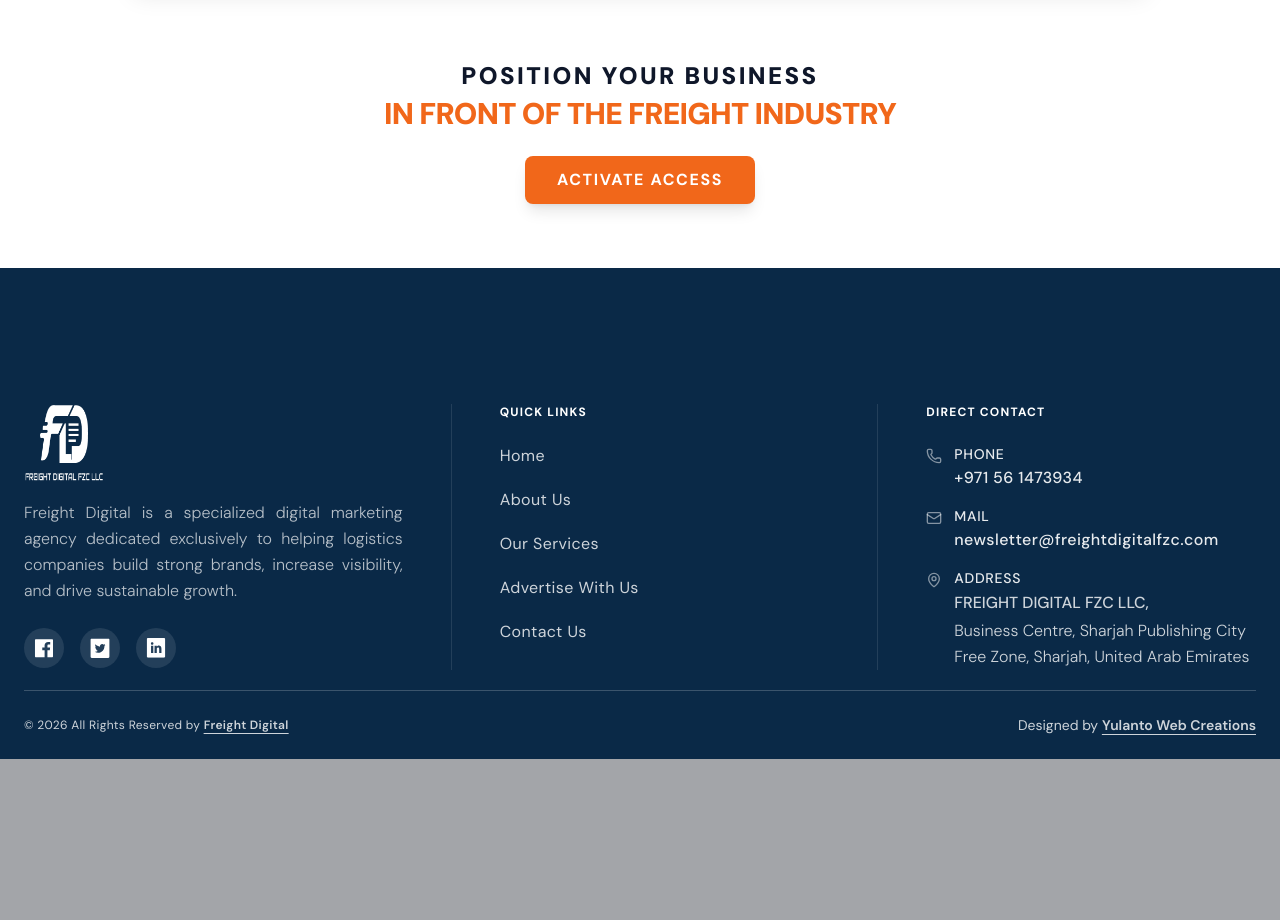
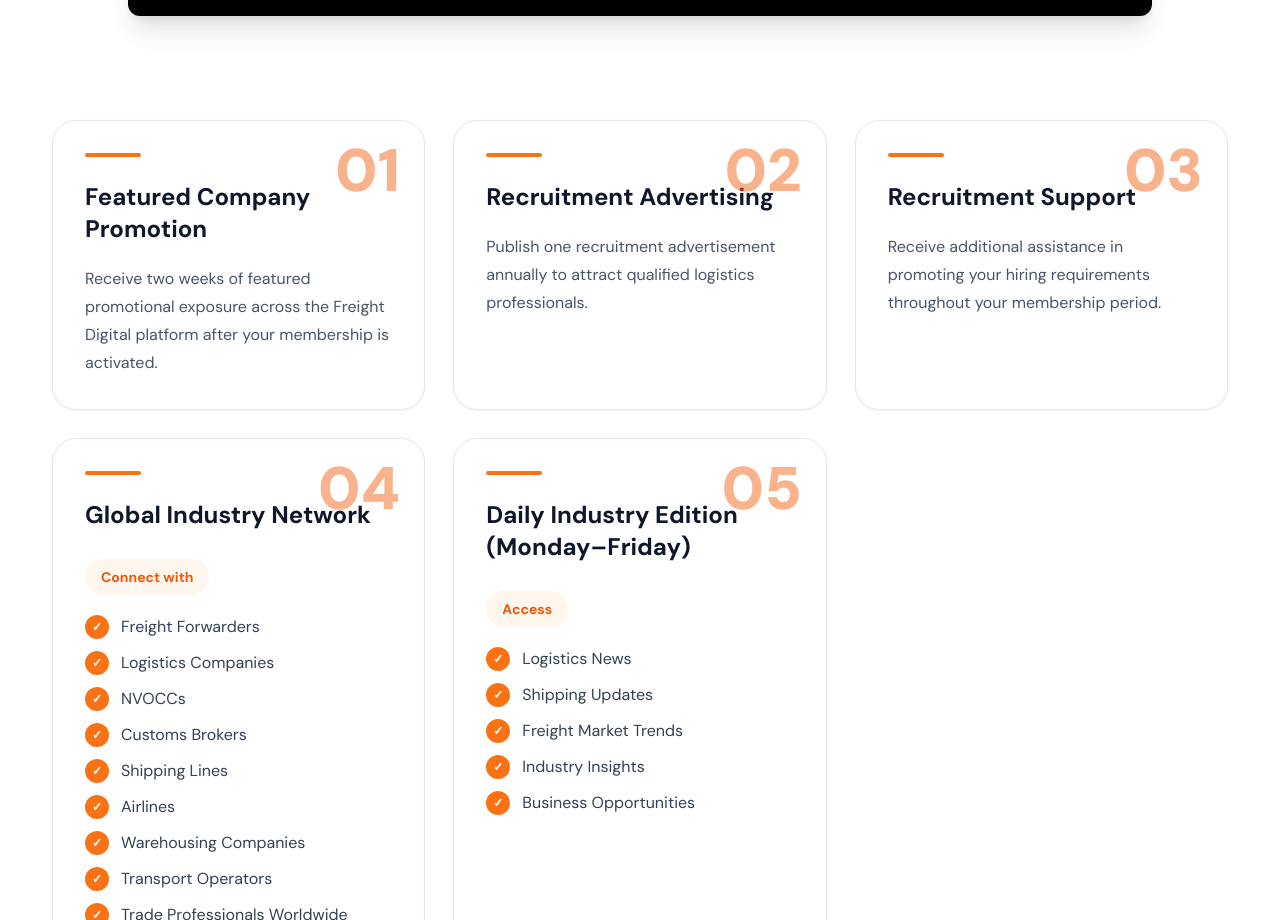
Before and after one commit to Yulanto-Developers/freight_digital, a Next.js app: page /edition in a window 1280 px wide. Shown: the part 1880-2800 px from the top of the page. Before the commit the page ends 2639 px from the top, so only its background shows below. Built offline with nearby package versions, Linux system fonts and the light colour scheme.

Commit message:
changes updated

```diff
--- a/src/Style/custome.css
+++ b/src/Style/custome.css
@@ -51,7 +51,9 @@
   /* padding-top: 20px !important; */
 }
 
-
+.slide-content{
+  height: 700px;
+}
 
 /* primary color : #f1671a */
 /* secondary color: #58595b */
--- a/src/components/Home/Hero/index.tsx
+++ b/src/components/Home/Hero/index.tsx
@@ -12,22 +12,24 @@
     {
         tag: "",
         title: "Grow Your Logistics Business \n With Digital Power",
-        desc: "Freight Digital helps freight forwarders, IATA agents, shipping companies, and logistics providers enhance their online presence, increase brand visibility, and generate high-quality business opportunities through targeted digital marketing.",
+        desc: "Freight Digital helps freight forwarders, NVOCCs, customs brokers, shipping companies, transport operators, and logistics providers increase their online visibility, strengthen their brand, and generate qualified business opportunities through specialized digital marketing solutions.",
         bgImage: "/images/banner/banner-1.1.jpg",
         accent: "from-blue-600 to-cyan-400",
+        text: '2.5rem'
     },
     {
         // Marketing Solutions Built for Freight Forwarders & Logistics Companies
         tag: "",
-        title: "Marketing Solutions  Built for Freight \n Forwarders & Logistics Companies ",
-        desc: "We specialize in digital marketing for freight forwarders, NVOCCs, transport companies, customs brokers, and logistics providers—helping them increase visibility, generate qualified leads, and grow their business globally.",
+        title: "Marketing Solutions  Built for Freight Forwarders & Logistics Companies ",
+        desc: "We specialize in digital marketing solutions for freight forwarders, NVOCCs, customs brokers, transport companies, and logistics providers—helping them increase brand visibility, generate qualified business leads, and grow their business globally.",
         bgImage: "/images/banner/banner-2.jpg",
         accent: "from-purple-600 to-pink-500",
+        text: '2.5rem'
     },
 ];
 export default function HeroSlider() {
     return (
-        <section className="relative w-full overflow-hidden paddding-hero-ls">
+        <section className="relative w-full h-full overflow-hidden paddding-hero-ls">
             <Swiper
                 modules={[Autoplay, EffectFade, Pagination]}
                 effect="fade"
@@ -40,7 +42,7 @@
                     <SwiperSlide key={i} className="relative">
                         {/* Background Image with Gradient Overlay */}
                         <div
-                            className="absolute inset-0 bg-cover bg-center transition-transform duration-[5000ms] scale-110 swiper-slide-active:scale-100"
+                            className="absolute  inset-0 bg-cover bg-center transition-transform duration-[5000ms] scale-110 swiper-slide-active:scale-100"
                             style={{ backgroundImage: `url(${slide.bgImage})` }}
                         >
                             {/* Dark Overlay - Critical for text readability */}
@@ -50,17 +52,17 @@
 
                         {/* Content Container */}
                         <div className="container relative z-10 flex flex-col justify-center px-6">
-                            <div className="max-w-3xl slide-content md:py-25">
+                            <div className="max-w-3xl slide-content  md:py-25">
                                 {/* chuma space purpose */}
                                 <span className={`inline-block px-5 py-1.5 rounded-full text-xs font-black uppercase   mb-8 shadow-lg`}>
                                     {slide.tag ?? ''}
                                 </span>
 
-                                <h1 className="text-6xl md:text-[4rem] md:mt-36 font-black text-white leading-[1.05] mb-8 drop-shadow-2xl whitespace-pre-line">
+                                <h1 className={`text-6xl md:text-[${slide.text}] md:mt-36 font-black text-white leading-[1.05] mb-8 drop-shadow-2xl whitespace-pre-line`}>
                                     {slide.title}
                                 </h1>
 
-                                <p className="text-xl text-slate-200 max-w-xl mb-12 leading-relaxed opacity-90">
+                                <p className="text-lg text-slate-200 text-justify  max-w-xl mb-12 leading-relaxed opacity-90">
                                     {slide.desc}
                                 </p>
 
--- a/src/components/Home/Service-page/page.tsx
+++ b/src/components/Home/Service-page/page.tsx
@@ -127,7 +127,7 @@
                             </h3>
 
                             <p className="text-white mb-10 max-w-xl mx-auto leading-relaxed text-lg">
-                                Join the world's leading freight network and start promoting your services today.
+                                Join the world's leading Global Logistics Hub and start promoting your services today.
                             </p>
 
                             <Link
--- a/src/components/Layout/Footer/index.tsx
+++ b/src/components/Layout/Footer/index.tsx
@@ -263,16 +263,19 @@
                             Quick Links
                         </h4>
                         <ul className="flex flex-col gap-5">
-                            {["Home", "About Us", "Our Services", "Advertise With Us", "Contact Us"].map((item) => {
-                                const path = item === "Home" ? "/" : `/${item.toLowerCase().replace(/\s+/g, "")}`;
-                                return (
-                                    <li key={item} className="transform transition-transform duration-200 hover:translate-x-1">
-                                        <Link href={path} className="text-white/80 hover:text-white text-base font-normal tracking-wide transition-colors">
-                                            {item}
-                                        </Link>
-                                    </li>
-                                );
-                            })}
+                            {[
+                                { path: '/', label: 'Home' },
+                                { path: '/about', label: 'About Us' },
+                                { path: '/service', label: 'Services' },
+                                { path: '/edition', label: 'Daily Edition' },
+                                { path: '/contact', label: 'Contact Us' },
+                            ].map((item) => (
+                                <li key={item.path} className="transform transition-transform duration-200 hover:translate-x-1">
+                                    <Link href={item.path} className="text-white/80 hover:text-white text-base font-normal tracking-wide transition-colors">
+                                        {item.label}
+                                    </Link>
+                                </li>
+                            ))}
                         </ul>
                     </div>
 
--- a/src/components/about/Mission.tsx
+++ b/src/components/about/Mission.tsx
@@ -24,15 +24,15 @@
     const data: MissionData[] = [
         {
             title: 'Our Mission',
-            description1: 'At Freight Digital, our mission is to help freight forwarding and logistics companies grow their business through powerful and effective digital marketing strategies.',
-            description2: 'We aim to improve the online presence of logistics companies by providing specialized services such as search engine optimization, and professional networking strategies. By combining industry understanding with modern digital tools, we help logistics businesses attract new clients, build credibility, and compete in the global market.',
-            description3: 'Our focus is to deliver marketing solutions that create real business opportunities for freight forwarders, customs brokers, transportation companies, and logistics service providers.',
+            description1: 'At Freight Digital, our mission is to empower freight forwarding and logistics companies to achieve sustainable business growth through strategic and results-driven digital marketing solutions.',
+            description2: 'We are committed to enhancing the online presence of logistics businesses by delivering specialized services, including Search Engine Optimization (SEO) and professional networking strategies.',
+            description3: 'Our focus is to create measurable business opportunities for freight forwarders, logistics providers, carriers, NVOCCs, customs brokers, and supply chain companies by increasing visibility, generating qualified leads, and strengthening their market presence.',
         },
         {
             title: 'Our Vision',
-            description1: 'Our vision is to become a trusted digital marketing partner for freight forwarding and logistics companies worldwide.',
-            description2: 'We strive to support logistics businesses in adapting to the digital era by helping them build strong online visibility, connect with global trade partners, and expand their reach across international markets.',
-            description3: 'Freight Digital aims to be recognized as a specialized marketing agency that understands the logistics industry and helps companies achieve long-term growth through digital innovation.',
+            description1: 'Our vision is to become the most trusted digital marketing partner for freight forwarder and logistics companies worldwide.',
+            description2: 'We strive to help logistics businesses thrive in the digital era by building strong online visibility, enhancing brand recognition, and creating meaningful connections with customers and global trade partners.',
+            description3: 'Freight Digital aims to be recognized as a leading specialized marketing partner for the logistics industry, delivering innovative digital solutions that drive sustainable growth, business development, and long-term success.',
         }
     ];
 
@@ -81,8 +81,8 @@
                     {/* Section Header */}
                     <div className="max-w-3xl mx-auto text-center mb-16">
                         <h2 className="text-5xl  pb-4 font-bold text-[#58595b] leading-tight">
-                                Our Goals at<span className="text-[#f1671a]"> Freight Digital</span>
-                            </h2>
+                            Our Goals at<span className="text-[#f1671a]"> Freight Digital</span>
+                        </h2>
 
                         <p className="text-gray-600 text-lg leading-relaxed">
                             We help freight forwarding and logistics companies leverage tailored, cutting-edge digital marketing solutions to achieve sustainable growth and stronger market visibility worldwide.
--- a/src/components/edition/index.tsx
+++ b/src/components/edition/index.tsx
@@ -1,4 +1,6 @@
+'use client'
 import React from 'react';
+import { motion } from 'framer-motion';
 import { Tag, Megaphone, IdCardLanyard, Users, Globe, CalendarDays, Newspaper } from 'lucide-react';
 
 type Cardobj = {
@@ -7,6 +9,13 @@
     desc: string;
     num: string;
 };
+
+type Fobj = {
+    fTile: string;
+    fdesc?: string;
+    heading?: string;
+    fCat?: string[];
+}
 
 function Edition() {
     const card: Cardobj[] = [
@@ -35,6 +44,49 @@
             num: '04'
         }
     ];
+    const featureDetails: Fobj[] = [
+        {
+            fTile: "Featured Company Promotion",
+            fdesc:
+                "Receive two weeks of featured promotional exposure across the Freight Digital platform after your membership is activated.",
+        },
+        {
+            fTile: "Recruitment Advertising",
+            fdesc:
+                "Publish one recruitment advertisement annually to attract qualified logistics professionals.",
+        },
+        {
+            fTile: "Recruitment Support",
+            fdesc:
+                "Receive additional assistance in promoting your hiring requirements throughout your membership period.",
+        },
+        {
+            fTile: "Global Industry Network",
+            heading: "Connect with",
+            fCat: [
+                "Freight Forwarders",
+                "Logistics Companies",
+                "NVOCCs",
+                "Customs Brokers",
+                "Shipping Lines",
+                "Airlines",
+                "Warehousing Companies",
+                "Transport Operators",
+                "Trade Professionals Worldwide",
+            ],
+        },
+        {
+            fTile: "Daily Industry Edition (Monday–Friday)",
+            heading: "Access",
+            fCat: [
+                "Logistics News",
+                "Shipping Updates",
+                "Freight Market Trends",
+                "Industry Insights",
+                "Business Opportunities",
+            ],
+        },
+    ];
 
     return (
         <div className="bg-white py-16 px-4 sm:px-6 lg:px-8 space-y-16">
@@ -57,6 +109,7 @@
                         Join The Platform Where Freight{' '}
                         <span className="text-orange-600 font-bold">Companies Connect</span>
                     </p>
+                    <span className='text-black'>Expand your reach. Build valuable connections. Grow your business.</span>
                 </div>
 
                 <div className="pt-2">
@@ -84,9 +137,13 @@
 
                     <div className="hidden sm:block border-l border-stone-800 h-16"></div>
 
-                    <div className="flex items-baseline gap-2 justify-center">
-                        <span className="font-medium text-stone-400 text-lg">AED</span>
-                        <span className="font-black text-white text-5xl sm:text-6xl tracking-tight">299</span>
+                    <div className='flex flex-col justify-center items-center'>
+                        <div className="flex items-baseline gap-2 justify-center">
+                            <span className="font-medium text-stone-400 text-lg">AED</span>
+                            <span className="font-black text-white text-5xl sm:text-6xl tracking-tight">299<span className='text-lg'>/ Year</span></span>
+                        </div>
+
+                        Become a Member
                     </div>
 
                     <div className="hidden sm:block border-l border-stone-800 h-16"></div>
@@ -101,7 +158,7 @@
                     </div>
                 </div>
                 <p className="text-center text-sm text-stone-400 pt-6 mt-6 border-t border-stone-900 max-w-xl mx-auto">
-                    Secure your annual access at a preferred rate for a limited enrollment period.
+                    Secure your annual access at a special introductory rate for a limited enrollment period.
                 </p>
             </div>
 
@@ -179,6 +236,70 @@
             </div>
 
 
+            <div className="max-w-7xl mx-auto px-5 py-10">
+                {/* <div className="text-center mb-14">
+                    <h2 className="text-4xl font-black text-slate-900 uppercase">
+                        Membership Benefits
+                    </h2>
+
+                    <p className="text-slate-500 mt-3">
+                        Everything included with your annual membership.
+                    </p>
+                </div> */}
+
+                <div className="grid gap-7 md:grid-cols-2 xl:grid-cols-3">
+                    {featureDetails.map((item, index) => (
+                        <div
+                            key={index}
+                            className="group relative overflow-hidden rounded-3xl border border-slate-200 bg-white p-8 shadow-sm transition-all duration-500 hover:-translate-y-3 hover:border-orange-500 hover:shadow-2xl"
+                        >
+                            {/* Number */}
+                            <div className="absolute top-5 right-6 text-6xl font-black text-[#f1671a]/50 group-hover:text-[#f1671a]">
+                                {String(index + 1).padStart(2, "0")}
+                            </div>
+
+                            {/* Orange Line */}
+                            <div className="w-14 h-1 bg-orange-500 rounded-full mb-6"></div>
+
+                            {/* Title */}
+                            <h3 className="text-2xl font-bold text-slate-900 mb-5">
+                                {item.fTile}
+                            </h3>
+
+                            {/* Description */}
+                            {item.fdesc && (
+                                <p className="text-slate-600 leading-7">
+                                    {item.fdesc}
+                                </p>
+                            )}
+
+                            {/* Category */}
+                            {item.fCat && (
+                                <div className="mt-7">
+                                    <div className="inline-flex items-center rounded-full bg-orange-50 px-4 py-2 text-sm font-bold text-orange-600 mb-5">
+                                        {item.heading}
+                                    </div>
+
+                                    <ul className="space-y-3">
+                                        {item.fCat.map((cat, i) => (
+                                            <li key={i} className="flex items-center gap-3 text-slate-700">
+                                                <span className="flex h-6 w-6 items-center justify-center rounded-full bg-orange-500 text-xs font-bold text-white">
+                                                    ✓
+                                                </span>
+                                                <span>{cat}</span>
+                                            </li>
+                                        ))}
+                                    </ul>
+                                </div>
+                            )}
+
+                            <div className="absolute bottom-0 left-0 h-1 w-0 bg-orange-500 transition-all duration-500 group-hover:w-full"></div>
+                        </div>
+                    ))}
+                </div>
+            </div>
+
+
             <div className="flex flex-col justify-center items-center text-center max-w-2xl mx-auto space-y-6 pt-4">
                 <div className="space-y-1">
                     <p className="text-slate-900 font-black text-xl sm:text-2xl tracking-widest uppercase">
--- a/src/components/service/IndustriesServed.tsx
+++ b/src/components/service/IndustriesServed.tsx
@@ -77,7 +77,7 @@
                         Industries <span className="text-[#f1671a]">We Serve</span>
                     </h2>
                     <p className="mt-4 text-lg text-slate-600 max-w-2xl">
-                      From freight forwarding to warehousing and supply chain management, Freipght Digital provides industry-specific marketing solutions that help logistics companies grow in a competitive global market.
+                      From freight forwarding to warehousing and supply chain management, Freight Digital provides industry-specific marketing solutions that help logistics companies grow in a competitive global market.
                     </p>
                 </div>
 
```
Also changed, not shown: src/components/Contact/ContactInfo/index.tsx (+64 -0 lines).
